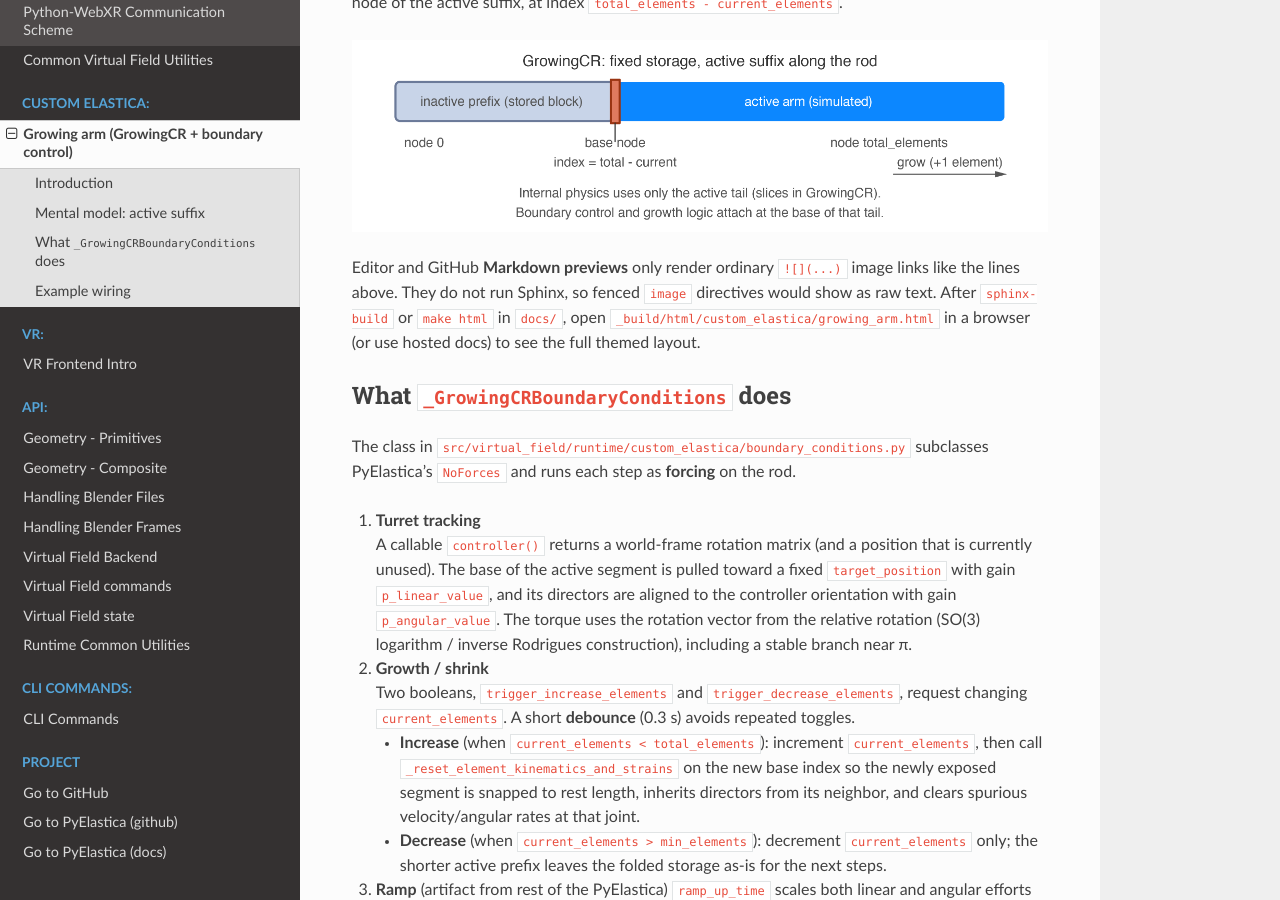
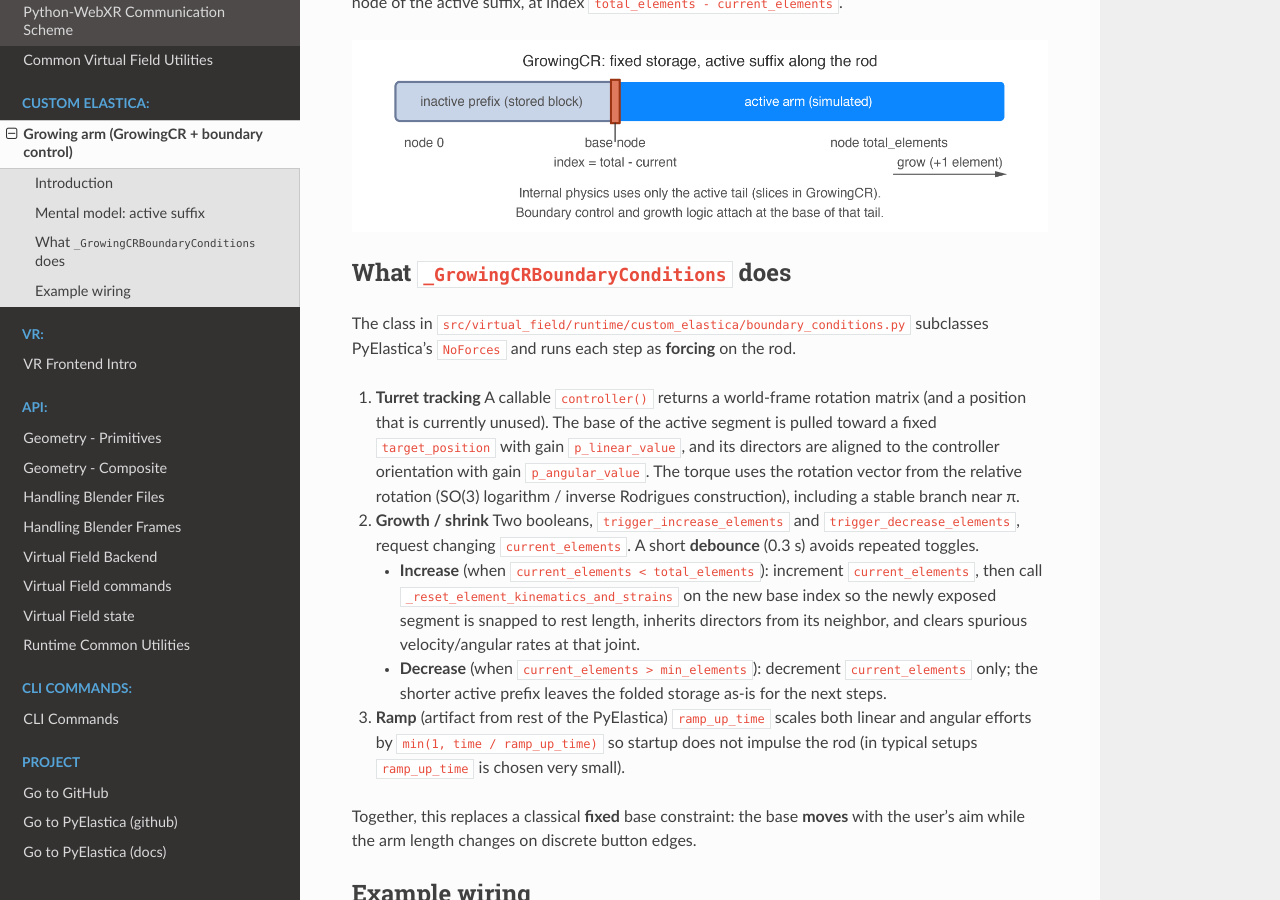
Before and after one commit to GazzolaLab/Blender-Soft-Rod, a Sphinx documentation site: the page built from docs/custom_elastica/growing_arm.md, in a window 1280 px wide and 900 px high, scrolled down 1881 px. Built offline with Sphinx 7.4.7 and the Read the Docs theme 3.1.0, drawn with Linux system fonts in a browser that asks for light colours; pages that are not in the unit, such as notebooks, are missing from menus.

Commit message:
docs: fix

```diff
--- a/docs/custom_elastica/growing_arm.md
+++ b/docs/custom_elastica/growing_arm.md
@@ -38,12 +38,6 @@ direction; the **base** of the simulated arm is the first node of the active
 suffix, at index `total_elements - current_elements`.
 
 ![Schematic](../_static/growing_arm/active_suffix_diagram.png)
-
-Editor and GitHub **Markdown previews** only render ordinary `![](...)` image
-links like the lines above. They do not run Sphinx, so fenced `image` directives
-would show as raw text. After `sphinx-build` or `make html` in `docs/`, open
-`_build/html/custom_elastica/growing_arm.html` in a browser (or use hosted docs)
-to see the full themed layout.
 
 ## What `_GrowingCRBoundaryConditions` does
 
```
